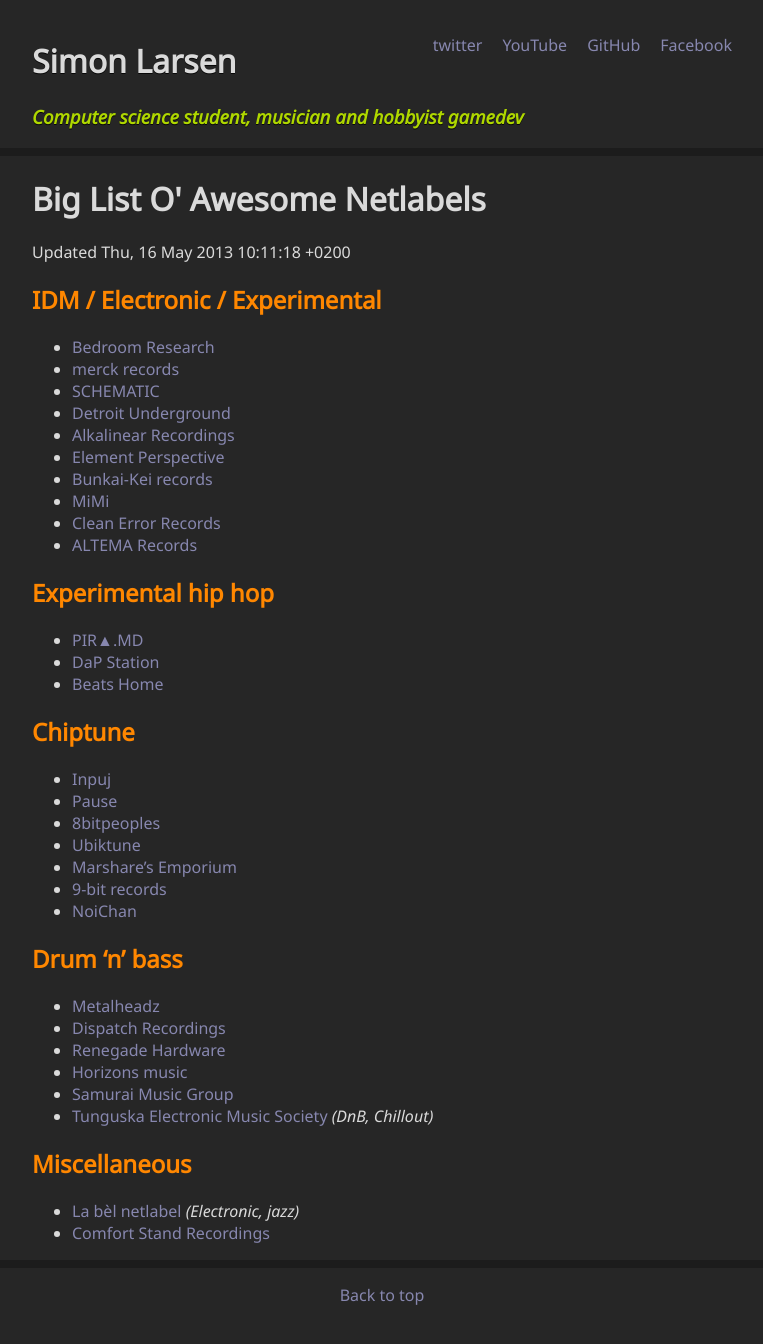
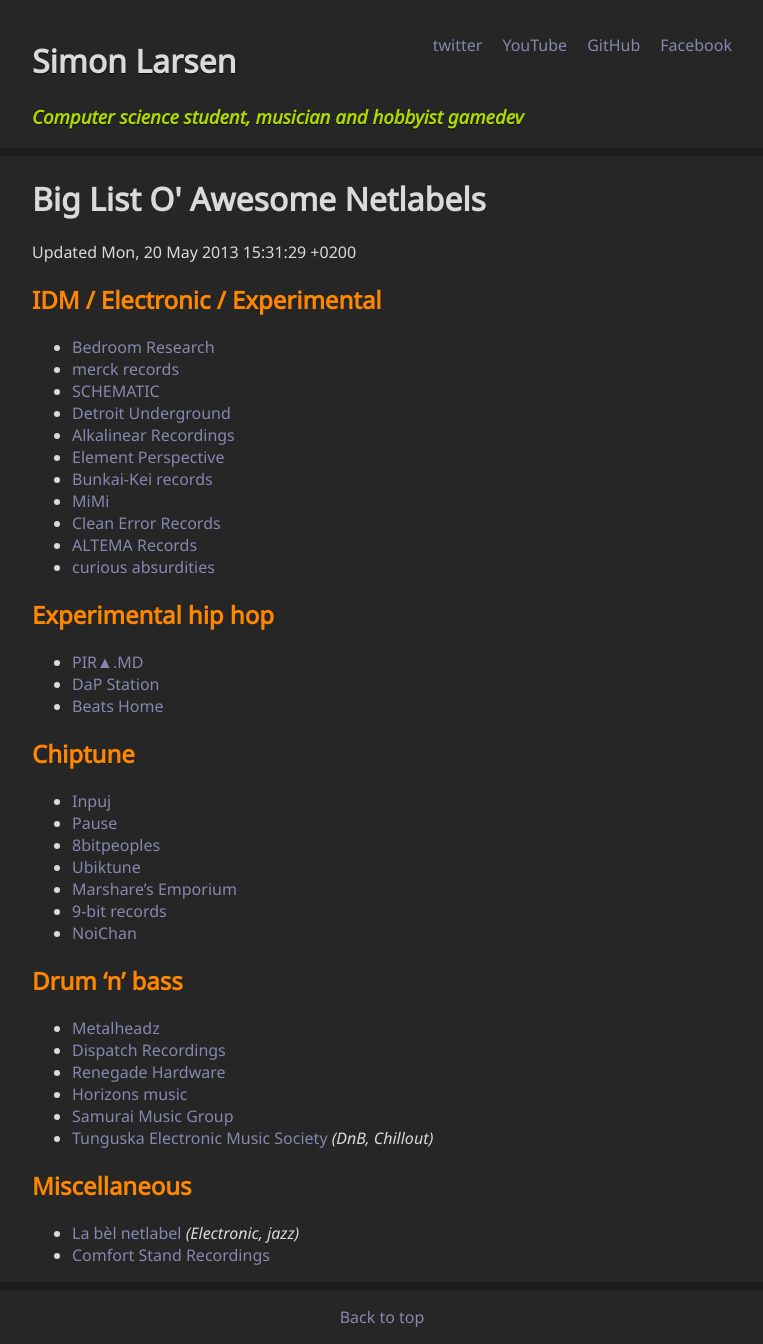
Before and after one commit to SimonLarsen/simonlarsen.github.io, a Jekyll site: the page built from netlabels/index.md, in a window 1280 px wide. Shown: the whole page, without its empty margins (258-1021 px from the left). Built offline with Jekyll 4.4.1, drawn with Linux system fonts in a browser that asks for light colours; before the commit the page ends 1322 px from its top, so only the background shows below that.

Commit message:
Update index.md

```diff
--- a/netlabels/index.md
+++ b/netlabels/index.md
@@ -2,7 +2,7 @@
 layout: default
 title: Big List O' Awesome Netlabels
 ---
-Updated Thu, 16 May 2013 10:11:18 +0200
+Updated Mon, 20 May 2013 15:31:29 +0200
 
 ## IDM / Electronic / Experimental ##
 
@@ -16,6 +16,7 @@
 * [MiMi](http://www.clubotaku.org/mimi/uk/main.php)
 * [Clean Error Records](http://cleanerrorrecords.bandcamp.com/)
 * [ALTEMA Records](http://www.altemarecords.jp/)
+* [curious absurdities](http://curious-absurdities.bandcamp.com/)
 
 ## Experimental hip hop ##
 
```
